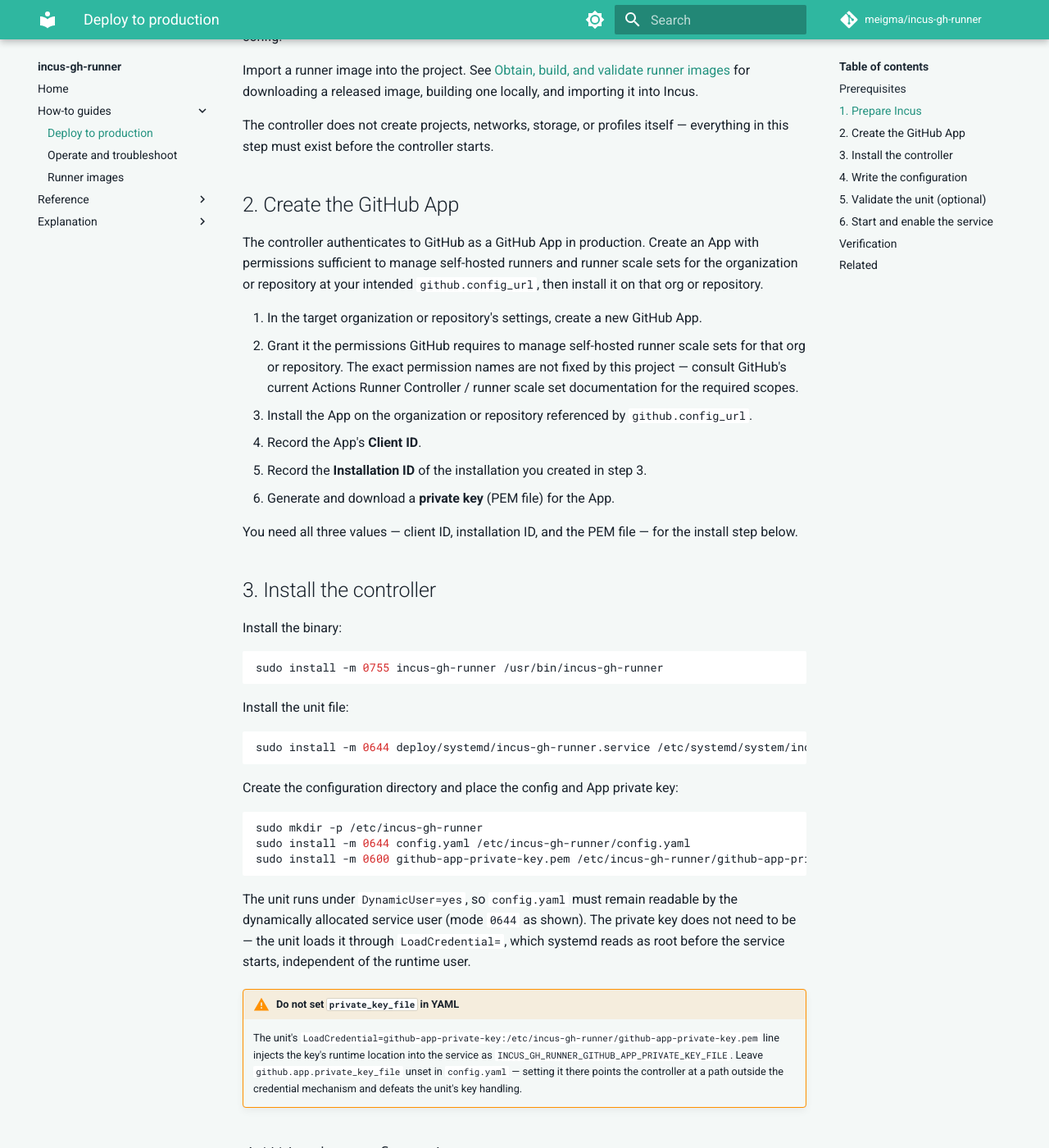
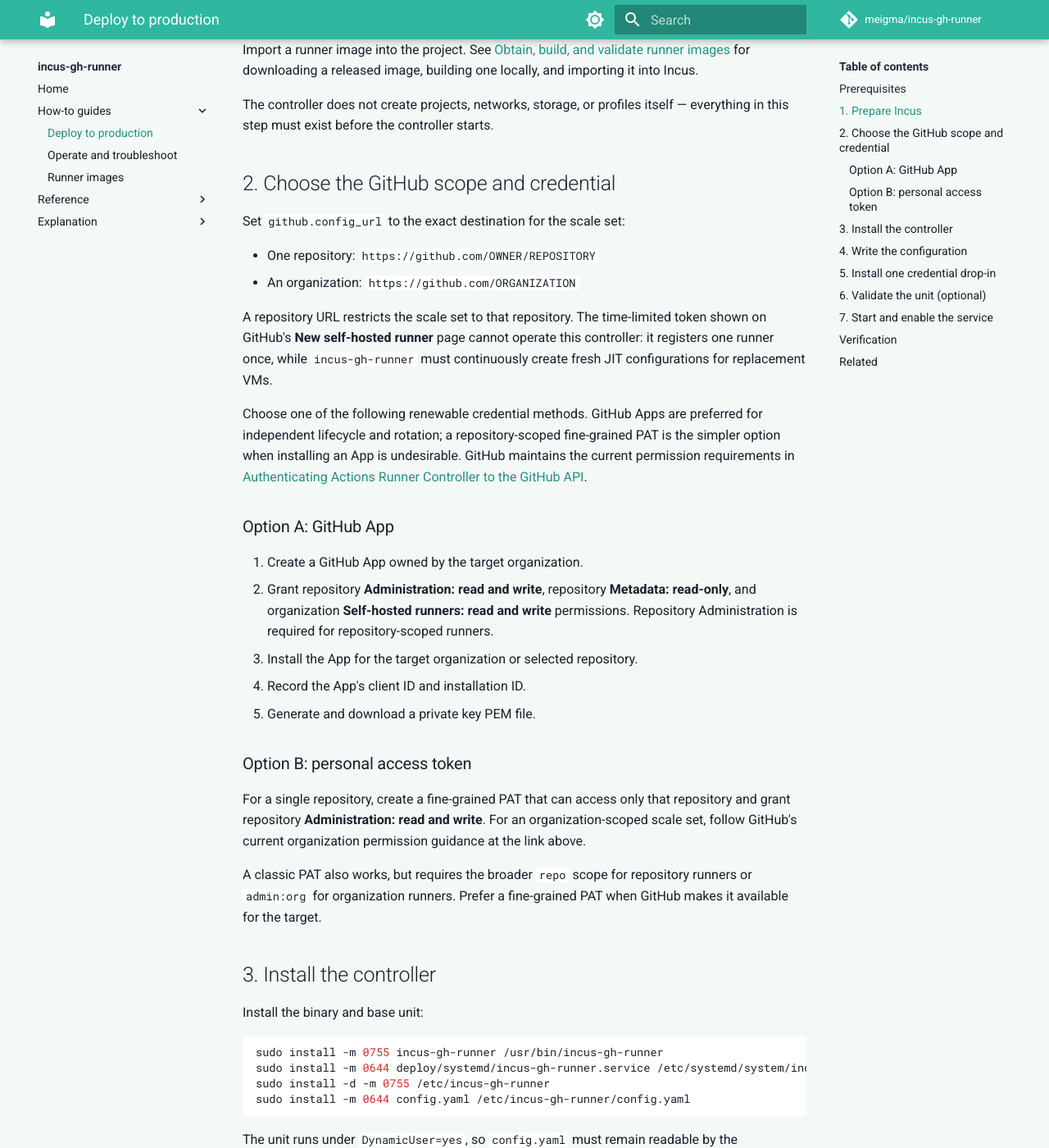
Before and after one commit to meigma/incus-gh-runner, an MkDocs documentation site: the page built from docs/docs/how-to/deploy.md, in a window 1280 px wide and 1400 px high, scrolled down 1056 px. Shown: the whole window at 82% size. Built offline with MkDocs 1.6.1 and Material for MkDocs 9.7.7, drawn with Linux system fonts in a browser that asks for light colours; comment, search, counter and statistics services are not loaded; some of the changed text lies outside the part shown.

Commit message:
feat(auth): support production PAT credentials (#26)

````diff
--- a/docs/docs/how-to/deploy.md
+++ b/docs/docs/how-to/deploy.md
@@ -1,6 +1,6 @@
 # How to deploy incus-gh-runner to production
 
-Deploy the `incus-gh-runner` controller as a hardened systemd unit and connect it to a live GitHub scale set.
+Deploy the `incus-gh-runner` controller as a hardened systemd unit and connect it to a live GitHub scale set using either a GitHub App or a personal access token (PAT).
 
 ## Prerequisites
 
@@ -11,8 +11,8 @@
         `SupplementaryGroups=incus-admin` in the unit file gives the controller the same host access as a user in `incus-admin`. Run the controller on a host dedicated to this workload, not one shared with unrelated services.
 
 - A systemd version supporting `LoadCredential=` and the `%d` credentials-directory specifier the unit relies on, along with `DynamicUser=` and the unit's other sandboxing directives. Ubuntu 24.04 is the validated reference host.
-- Administrative access to a GitHub organization or repository, to create a GitHub App and its installation.
-- The `incus-gh-runner` binary for your platform, and a checked-out or downloaded copy of `deploy/systemd/incus-gh-runner.service` from the repository.
+- Administrative access to the target GitHub organization or repository.
+- The `incus-gh-runner` binary for your platform, and a checked-out or downloaded copy of `deploy/systemd/` from the repository.
 
 ## 1. Prepare Incus
 
@@ -31,57 +31,52 @@
 
 The controller does not create projects, networks, storage, or profiles itself — everything in this step must exist before the controller starts.
 
-## 2. Create the GitHub App
+## 2. Choose the GitHub scope and credential
 
-The controller authenticates to GitHub as a GitHub App in production. Create an App with permissions sufficient to manage self-hosted runners and runner scale sets for the organization or repository at your intended `github.config_url`, then install it on that org or repository.
+Set `github.config_url` to the exact destination for the scale set:
 
-1. In the target organization or repository's settings, create a new GitHub App.
-2. Grant it the permissions GitHub requires to manage self-hosted runner scale sets for that org or repository. The exact permission names are not fixed by this project — consult GitHub's current Actions Runner Controller / runner scale set documentation for the required scopes.
-3. Install the App on the organization or repository referenced by `github.config_url`.
-4. Record the App's **Client ID**.
-5. Record the **Installation ID** of the installation you created in step 3.
-6. Generate and download a **private key** (PEM file) for the App.
+- One repository: `https://github.com/OWNER/REPOSITORY`
+- An organization: `https://github.com/ORGANIZATION`
 
-You need all three values — client ID, installation ID, and the PEM file — for the install step below.
+A repository URL restricts the scale set to that repository. The time-limited token shown on GitHub's **New self-hosted runner** page cannot operate this controller: it registers one runner once, while `incus-gh-runner` must continuously create fresh JIT configurations for replacement VMs.
+
+Choose one of the following renewable credential methods. GitHub Apps are preferred for independent lifecycle and rotation; a repository-scoped fine-grained PAT is the simpler option when installing an App is undesirable. GitHub maintains the current permission requirements in [Authenticating Actions Runner Controller to the GitHub API](https://docs.github.com/en/actions/how-tos/manage-runners/use-actions-runner-controller/authenticate-to-the-api).
+
+### Option A: GitHub App
+
+1. Create a GitHub App owned by the target organization.
+2. Grant repository **Administration: read and write**, repository **Metadata: read-only**, and organization **Self-hosted runners: read and write** permissions. Repository Administration is required for repository-scoped runners.
+3. Install the App for the target organization or selected repository.
+4. Record the App's client ID and installation ID.
+5. Generate and download a private key PEM file.
+
+### Option B: personal access token
+
+For a single repository, create a fine-grained PAT that can access only that repository and grant repository **Administration: read and write**. For an organization-scoped scale set, follow GitHub's current organization permission guidance at the link above.
+
+A classic PAT also works, but requires the broader `repo` scope for repository runners or `admin:org` for organization runners. Prefer a fine-grained PAT when GitHub makes it available for the target.
 
 ## 3. Install the controller
 
-Install the binary:
+Install the binary and base unit:
 
 ```sh
 sudo install -m 0755 incus-gh-runner /usr/bin/incus-gh-runner
+sudo install -m 0644 deploy/systemd/incus-gh-runner.service /etc/systemd/system/incus-gh-runner.service
+sudo install -d -m 0755 /etc/incus-gh-runner
+sudo install -m 0644 config.yaml /etc/incus-gh-runner/config.yaml
 ```
 
-Install the unit file:
-
-```sh
-sudo install -m 0644 deploy/systemd/incus-gh-runner.service /etc/systemd/system/incus-gh-runner.service
-```
-
-Create the configuration directory and place the config and App private key:
-
-```sh
-sudo mkdir -p /etc/incus-gh-runner
-sudo install -m 0644 config.yaml /etc/incus-gh-runner/config.yaml
-sudo install -m 0600 github-app-private-key.pem /etc/incus-gh-runner/github-app-private-key.pem
-```
-
-The unit runs under `DynamicUser=yes`, so `config.yaml` must remain readable by the dynamically allocated service user (mode `0644` as shown). The private key does not need to be — the unit loads it through `LoadCredential=`, which systemd reads as root before the service starts, independent of the runtime user.
-
-!!! warning "Do not set `private_key_file` in YAML"
-    The unit's `LoadCredential=github-app-private-key:/etc/incus-gh-runner/github-app-private-key.pem` line injects the key's runtime location into the service as `INCUS_GH_RUNNER_GITHUB_APP_PRIVATE_KEY_FILE`. Leave `github.app.private_key_file` unset in `config.yaml` — setting it there points the controller at a path outside the credential mechanism and defeats the unit's key handling.
+The unit runs under `DynamicUser=yes`, so `config.yaml` must remain readable by the dynamically allocated service user. Credential files remain root-only and are exposed to the service through systemd's protected credential directory.
 
 ## 4. Write the configuration
 
-Write `/etc/incus-gh-runner/config.yaml`. This minimal example covers the required keys plus a capacity range; see [Configuration reference](../reference/configuration.md) for every key, its default, its environment variable, and the full credential precedence rules:
+Write `/etc/incus-gh-runner/config.yaml`. This common configuration works with either credential method:
 
 ```yaml
 github:
-  config_url: https://github.com/your-org
+  config_url: https://github.com/OWNER/REPOSITORY
   scale_set: incus-gh-runner-prod
-  app:
-    client_id: Iv1.xxxxxxxxxxxxxxxx
-    installation_id: 12345678
 incus:
   project: github-runners
   image: incus-gh-runner:v0.1.0
@@ -92,22 +87,58 @@
   max_runners: 4
 ```
 
-- `github.config_url` is the org or repo URL the App is installed on.
+When using a GitHub App, add its non-secret identifiers:
+
+```yaml
+github:
+  app:
+    client_id: Iv1.xxxxxxxxxxxxxxxx
+    installation_id: 12345678
+```
+
+When using a PAT, do not add the `app` block. The selected systemd drop-in supplies the remaining credential path.
+
 - `github.scale_set` names the runner scale set; the controller creates it automatically on first start if it does not already exist.
 - `incus.image` is the alias or fingerprint of the image you imported in step 1.
-- `incus.owner` is an arbitrary ownership marker exclusive to this deployment — do not reuse it across independent controller instances pointed at the same Incus project. See [How incus-gh-runner works](../explanation/how-it-works.md) for how this marker gates instance deletion.
+- `incus.owner` is an arbitrary ownership marker exclusive to this deployment — do not reuse it across independent controller instances pointed at the same Incus project.
 
-## 5. Validate the unit (optional)
+See [Configuration reference](../reference/configuration.md) for every key, default, environment variable, and credential validation rule.
 
-From a checkout of the repository, run the bundled sandboxed check before deploying to catch unit syntax errors and hardening regressions:
+## 5. Install one credential drop-in
+
+Install exactly one credential file and its matching drop-in as `credentials.conf`.
+
+For a GitHub App:
+
+```sh
+sudo install -m 0600 github-app-private-key.pem /etc/incus-gh-runner/github-app-private-key.pem
+sudo install -d -m 0755 /etc/systemd/system/incus-gh-runner.service.d
+sudo install -m 0644 deploy/systemd/credentials-github-app.conf \
+  /etc/systemd/system/incus-gh-runner.service.d/credentials.conf
+```
+
+For a PAT stored in a local file named `github-token`:
+
+```sh
+sudo install -m 0600 github-token /etc/incus-gh-runner/github-token
+sudo install -d -m 0755 /etc/systemd/system/incus-gh-runner.service.d
+sudo install -m 0644 deploy/systemd/credentials-personal-access-token.conf \
+  /etc/systemd/system/incus-gh-runner.service.d/credentials.conf
+```
+
+Do not place the App private key or PAT value in `config.yaml`. The drop-ins load the root-owned source file and point the controller at the protected runtime copy. To change methods, replace `credentials.conf`, add or remove the `github.app` identifiers in `config.yaml`, then reload and restart the service.
+
+## 6. Validate the unit (optional)
+
+From a checkout of the repository, run the bundled sandboxed check before deploying:
 
 ```sh
 deploy/systemd/verify.sh
 ```
 
-This requires Linux and `systemd-analyze`; it verifies the unit definition and checks its systemd security exposure score against a fixed threshold, without touching your live system.
+This requires Linux and `systemd-analyze`; it verifies the base unit and both credential variants, then checks the systemd security exposure score against a fixed threshold without touching your live system.
 
-## 6. Start and enable the service
+## 7. Start and enable the service
 
 ```sh
 sudo systemctl daemon-reload
@@ -124,7 +155,7 @@
 
 Look for a JSON log line with `msg="incus-gh-runner started"`, carrying `scale_set`, `scale_set_id`, and `incus_project` fields. Its absence, or a repeating restart loop, means startup failed — check the preceding log lines for the specific error before continuing.
 
-Validate the deployment end to end by running a real workflow job against the scale set. In a workflow in the repository or an organization repository covered by `github.config_url`, target the scale set by name:
+Validate the deployment end to end by running a real workflow job in the configured repository or organization:
 
 ```yaml
 jobs:
@@ -140,5 +171,5 @@
 
 - [Operate and troubleshoot incus-gh-runner](./operate.md) — running the deployed controller, log fields, and recovering from failures.
 - [Obtain, build, and validate runner images](./runner-images.md) — image acquisition, verification, and validation.
-- [Configuration reference](../reference/configuration.md) — every config key, environment variable, CLI flag, and the credential precedence rules.
+- [Configuration reference](../reference/configuration.md) — every config key, environment variable, CLI flag, and credential rule.
 - [How incus-gh-runner works](../explanation/how-it-works.md) — capacity model, runner lifecycle, and the security model behind the credential and ownership rules used above.
--- a/docs/docs/reference/configuration.md
+++ b/docs/docs/reference/configuration.md
@@ -26,6 +26,7 @@
 | `github.config_url` | string | — | Required. Absolute `http` or `https` URL (organization or repository). |
 | `github.scale_set` | string | — | Required. Non-empty. Also used as the default runner label. |
 | `github.runner_group` | string | `default` | Non-empty. |
+| `github.token_file` | string | — | PAT file read once at startup. Mutually exclusive with `github.app` and `INCUS_GH_RUNNER_GITHUB_TOKEN`. |
 | `github.app.client_id` | string | — | Required if GitHub App credentials are configured. |
 | `github.app.installation_id` | int64 | — | Required if GitHub App credentials are configured. Must be greater than `0`. |
 | `github.app.private_key_file` | string | — | Required if GitHub App credentials are configured. Path to a PEM file, read once at startup. |
@@ -90,29 +91,37 @@
 | `incus.project` | `INCUS_GH_RUNNER_INCUS_PROJECT` |
 | `capacity.min_runners` | `INCUS_GH_RUNNER_CAPACITY_MIN_RUNNERS` |
 | `timeouts.shutdown` | `INCUS_GH_RUNNER_TIMEOUTS_SHUTDOWN` |
+| `github.token_file` | `INCUS_GH_RUNNER_GITHUB_TOKEN_FILE` |
 | `github.app.private_key_file` | `INCUS_GH_RUNNER_GITHUB_APP_PRIVATE_KEY_FILE` |
 
 ### `INCUS_GH_RUNNER_GITHUB_TOKEN`
 
-Environment-only GitHub personal access token, used for local testing. This variable:
+Environment-only GitHub personal access token. This variable:
 
 - Is never read from the YAML file (there is no `github.token` YAML key).
 - Has no corresponding CLI flag.
 - Is trimmed of surrounding whitespace before use.
 
+For production systemd deployments, prefer `github.token_file` through the packaged PAT credential drop-in. A raw environment value is useful for local or externally supervised execution where the environment is already the credential boundary.
+
+### `github.token_file`
+
+Path to a file containing a GitHub personal access token. The controller reads and trims the file once during startup; a missing, unreadable, or empty file fails startup. The packaged PAT drop-in sets `INCUS_GH_RUNNER_GITHUB_TOKEN_FILE` to systemd's protected runtime credential copy, so the path should be absent from `config.yaml` in that deployment.
+
 ## Credential rule
 
-Exactly one credential type must be configured:
+Exactly one credential source must be configured:
 
 - **GitHub App** — all three of `github.app.client_id`, `github.app.installation_id`, and `github.app.private_key_file` must be set.
-- **Personal access token** — `INCUS_GH_RUNNER_GITHUB_TOKEN` must be set.
+- **Personal access token file** — `github.token_file` or `INCUS_GH_RUNNER_GITHUB_TOKEN_FILE` must identify the protected token file.
+- **Personal access token value** — `INCUS_GH_RUNNER_GITHUB_TOKEN` must be set.
 
-Configuring any GitHub App field together with the token environment variable is an error. Configuring neither is an error.
+Configuring more than one method is an error, including setting both PAT sources. Configuring no credential is also an error.
 
 !!! warning "Root-equivalent socket access"
     The controller's Incus client uses the account's `incus-admin` group membership, which grants root-equivalent control over the host. This applies regardless of which credential type is configured.
 
-In the packaged systemd unit, `github.app.private_key_file` is supplied through a systemd credential rather than the YAML file, and must be absent from `config.yaml` in that deployment. See [systemd unit facts](#systemd-unit-facts).
+The packaged systemd deployment supplies either `github.app.private_key_file` or `github.token_file` through one selected credential drop-in. Secret values do not belong in `config.yaml`. See [systemd unit facts](#systemd-unit-facts).
 
 ## CLI
 
@@ -155,13 +164,15 @@
 
 ## systemd unit facts
 
-The packaged unit is `deploy/systemd/incus-gh-runner.service`.
+The packaged base unit is `deploy/systemd/incus-gh-runner.service`. It deliberately selects no GitHub credential method. Install exactly one packaged credential drop-in as `/etc/systemd/system/incus-gh-runner.service.d/credentials.conf`:
+
+- `credentials-github-app.conf` loads `/etc/incus-gh-runner/github-app-private-key.pem` and sets `INCUS_GH_RUNNER_GITHUB_APP_PRIVATE_KEY_FILE`.
+- `credentials-personal-access-token.conf` loads `/etc/incus-gh-runner/github-token` and sets `INCUS_GH_RUNNER_GITHUB_TOKEN_FILE`.
 
 | Directive | Value |
 |---|---|
 | `ExecStart` | `/usr/bin/incus-gh-runner --config /etc/incus-gh-runner/config.yaml` |
-| `LoadCredential` | `github-app-private-key:/etc/incus-gh-runner/github-app-private-key.pem` |
-| `Environment` | `INCUS_GH_RUNNER_GITHUB_APP_PRIVATE_KEY_FILE=%d/github-app-private-key` (points at the loaded credential) |
+| GitHub credential | Selected by one systemd drop-in; absent from the base unit |
 | `ConfigurationDirectory` | `incus-gh-runner` (mode `0755`), resolves to `/etc/incus-gh-runner` |
 | `LogsDirectory` | `incus-gh-runner` (mode `0700`), resolves to `/var/log/incus-gh-runner` |
 | `DynamicUser` | `yes` |
````
Also changed, not shown: docs/docs/explanation/how-it-works.md (+1 -1 lines), docs/docs/index.md (+2 -2 lines), README.md, 9 other files.
